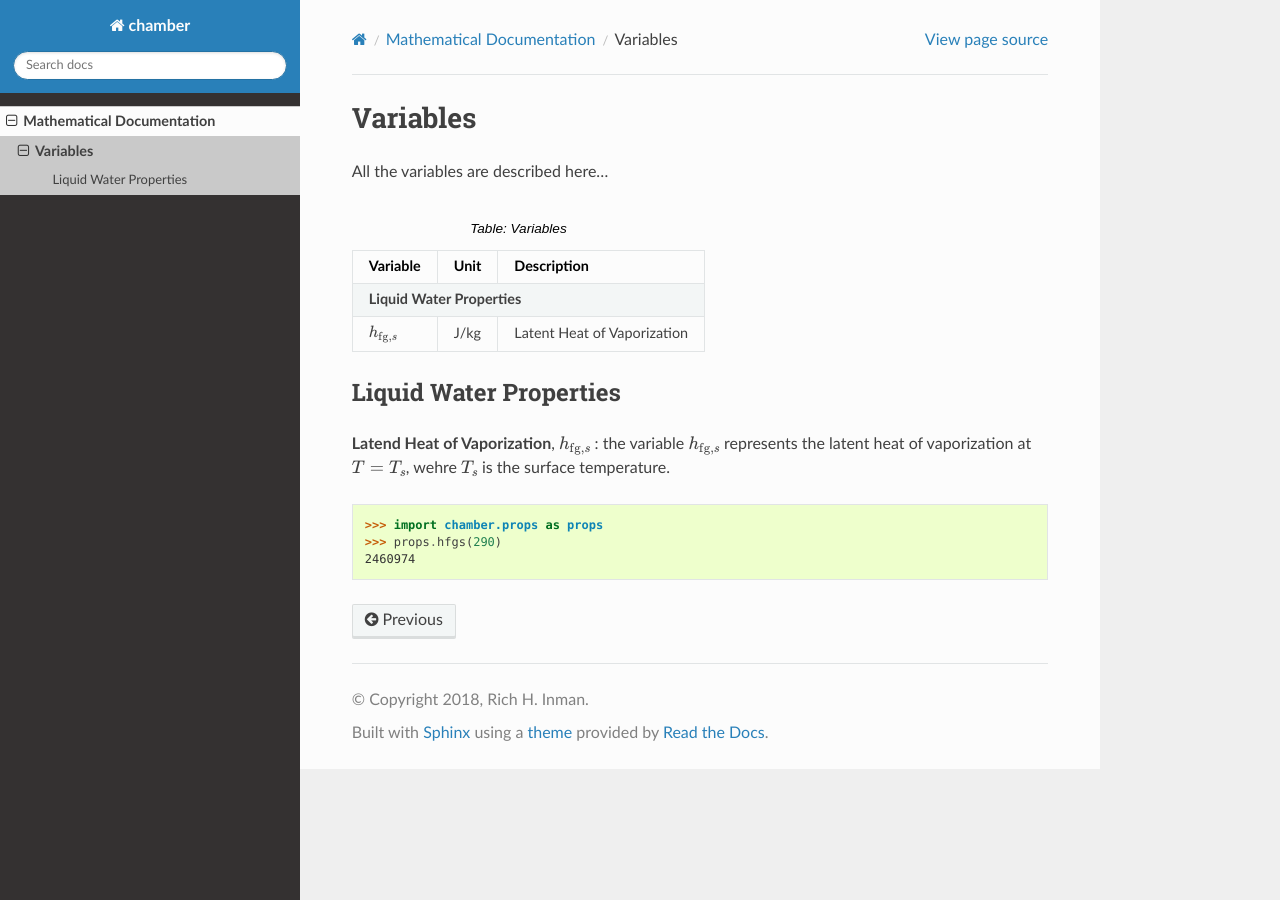
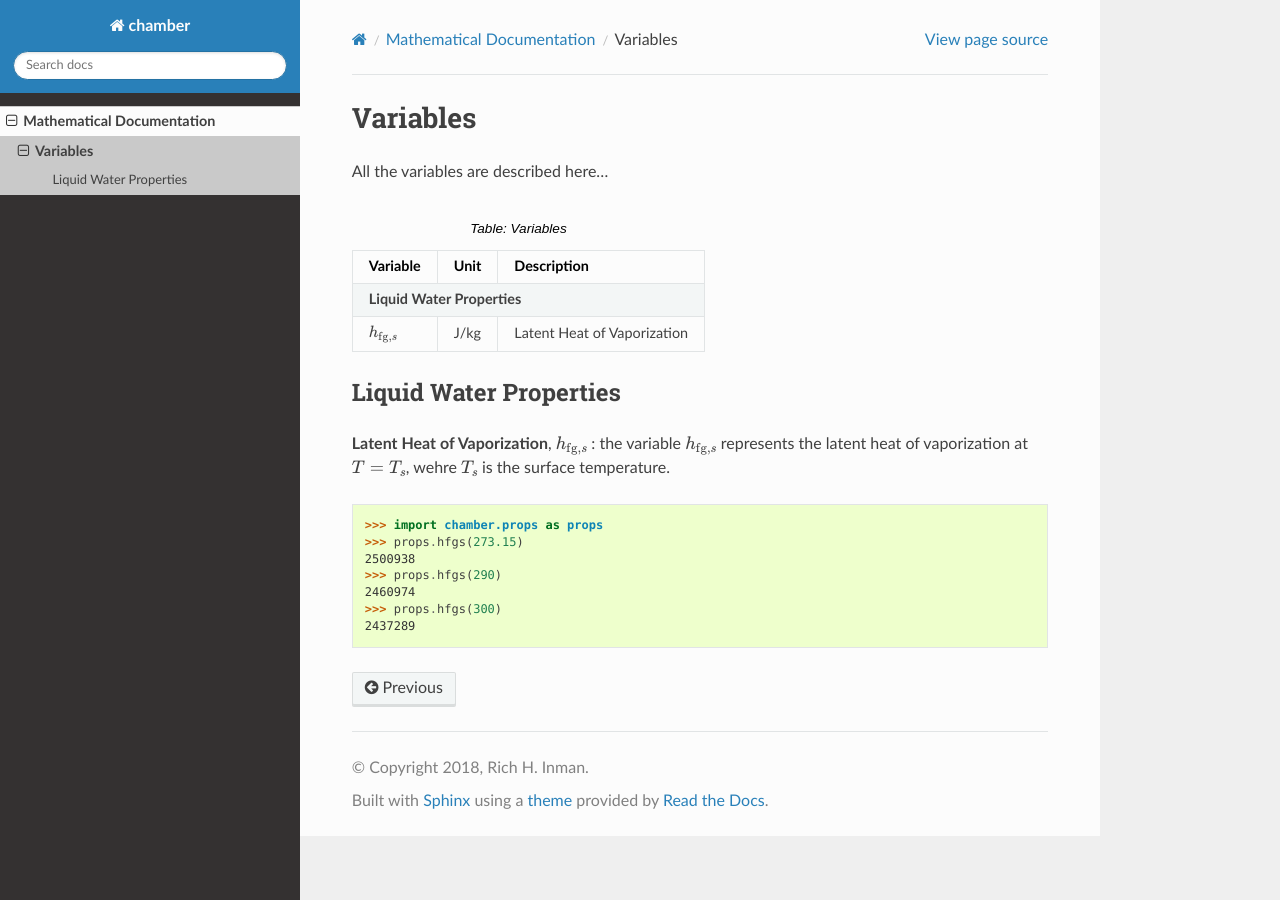
Before and after one commit to rinman24/coimbra_chamber, a Sphinx documentation site: the page built from docs/mathdoc/variables.rst, in a window 1280 px wide. Built offline with Sphinx 7.4.7 and the Read the Docs theme 2.0.0, drawn with Linux system fonts in a browser that asks for light colours.

```diff
--- a/README.rst
+++ b/README.rst
@@ -1,6 +1,7 @@
-====================
 UCSD Coimbra Chamber
 ====================
+
+|docs|
 
 .. image:: images/coimbra_ucsd_logo.png
 
--- a/docs/mathdoc/variables.rst
+++ b/docs/mathdoc/variables.rst
@@ -16,12 +16,16 @@ All the variables are described here...
 Liquid Water Properties
 ^^^^^^^^^^^^^^^^^^^^^^^
 
-**Latend Heat of Vaporization**, :math:`h_{\text{fg},s}` : the variable
-:math:`h_{\text{fg},s}` represents the latent heat of vaporization at :math:`T = T_s`,
-wehre :math:`T_s` is the surface temperature.
+**Latent Heat of Vaporization**, :math:`h_{\text{fg},s}` : the variable
+:math:`h_{\text{fg},s}` represents the latent heat of vaporization at
+:math:`T = T_s`, wehre :math:`T_s` is the surface temperature.
 
 ::
 
     >>> import chamber.props as props
+    >>> props.hfgs(273.15)
+    2500938
     >>> props.hfgs(290)
     2460974
+    >>> props.hfgs(300)
+    2437289
```
